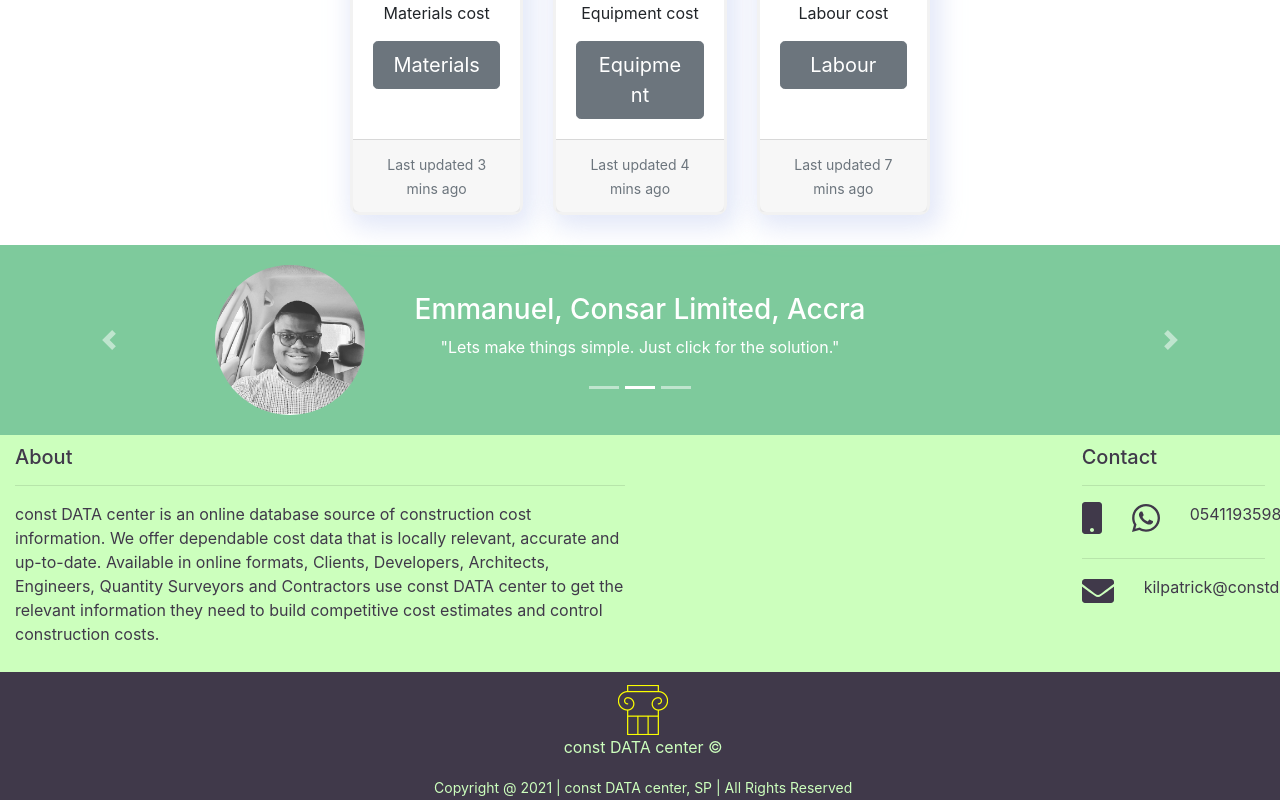
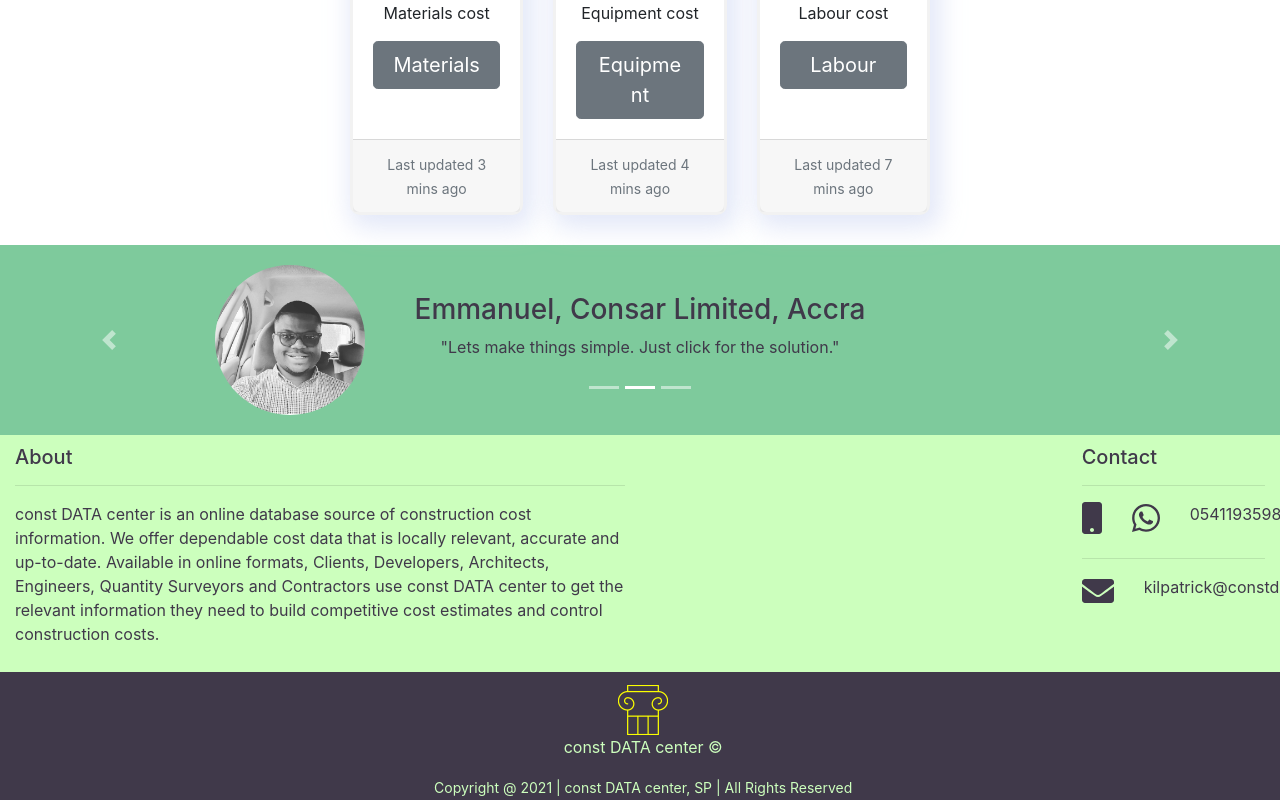
Before and after one commit to kilpatrickap/constdatawebsite, a React (Create React App) app: page / in a window 1280 px wide. Shown: the part 672-1472 px from the top of the page. Built offline with nearby package versions, Linux system fonts and the light colour scheme.

Commit message:
Carousel text color completed

```diff
--- a/src/container/Testimonials.jsx
+++ b/src/container/Testimonials.jsx
@@ -21,6 +21,10 @@ const testimonialImage = {
 	right: "350px",
 };
 
+const carouselTextStyle = {
+    color: "#40394a",
+}
+
 function ControlledCarousel() {
 	const [index, setIndex] = useState(0);
 
@@ -39,7 +43,7 @@ function ControlledCarousel() {
 							src={Kil}
 							alt="First slide"
 						/>
-						<Carousel.Caption>
+						<Carousel.Caption style={carouselTextStyle}>
 							<h3>Kilpatrick, Consar Limited, Accra</h3>
 							<p>"A very useful site."</p>
 						</Carousel.Caption>
@@ -52,7 +56,7 @@ function ControlledCarousel() {
 							alt="Second slide"
 						/>
 
-						<Carousel.Caption>
+						<Carousel.Caption style={carouselTextStyle}>
 							<h3>Emmanuel, Consar Limited, Accra</h3>
 							<p>"Lets make things simple. Just click for the solution."</p>
 						</Carousel.Caption>
@@ -65,7 +69,7 @@ function ControlledCarousel() {
 							alt="Third slide"
 						/>
 
-						<Carousel.Caption>
+						<Carousel.Caption style={carouselTextStyle}>
 							<h3>Kwasi Banful, Consar Limited, Accra</h3>
 							<p>"Effective data for construction teams."</p>
 						</Carousel.Caption>
```
